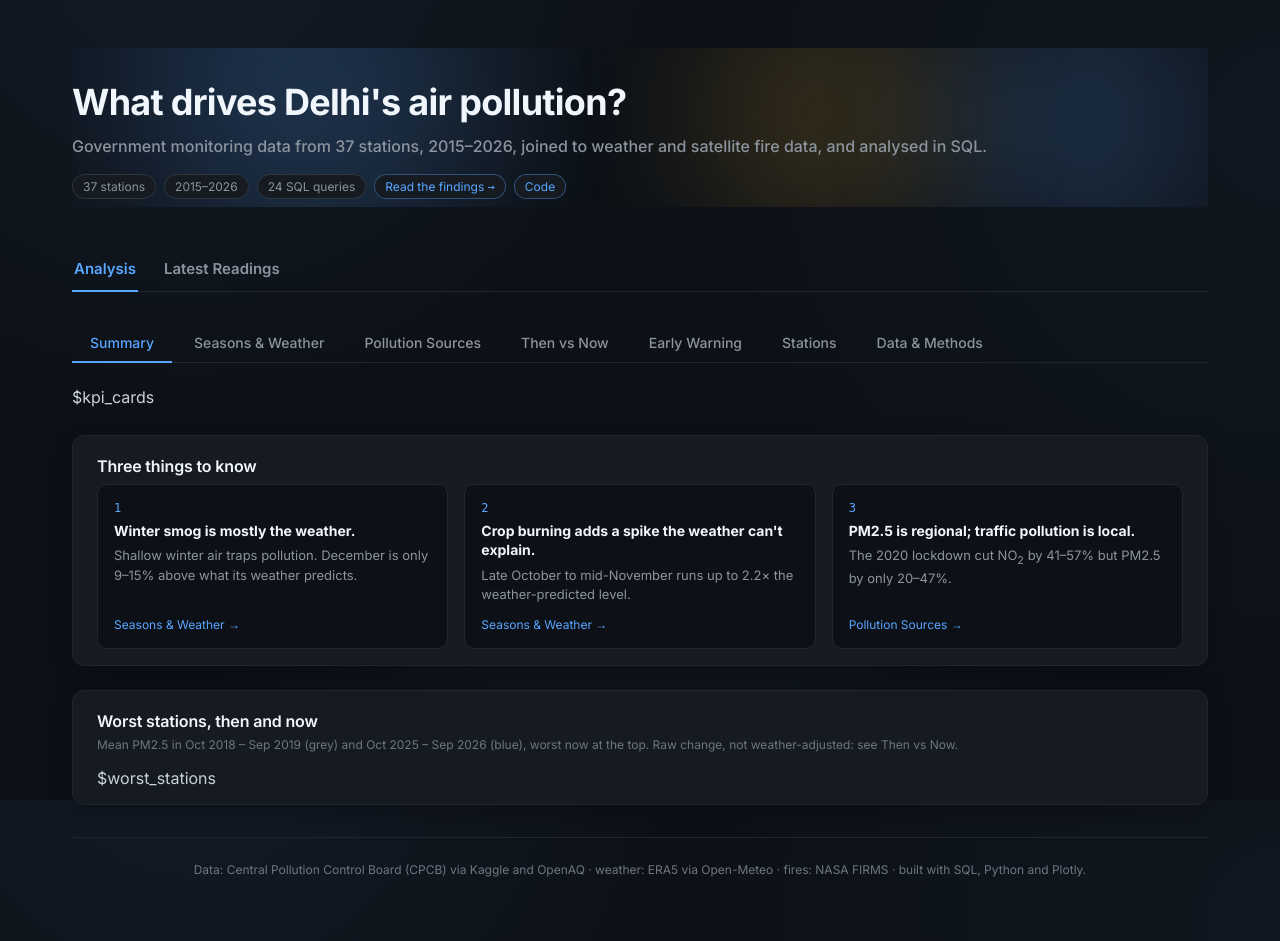
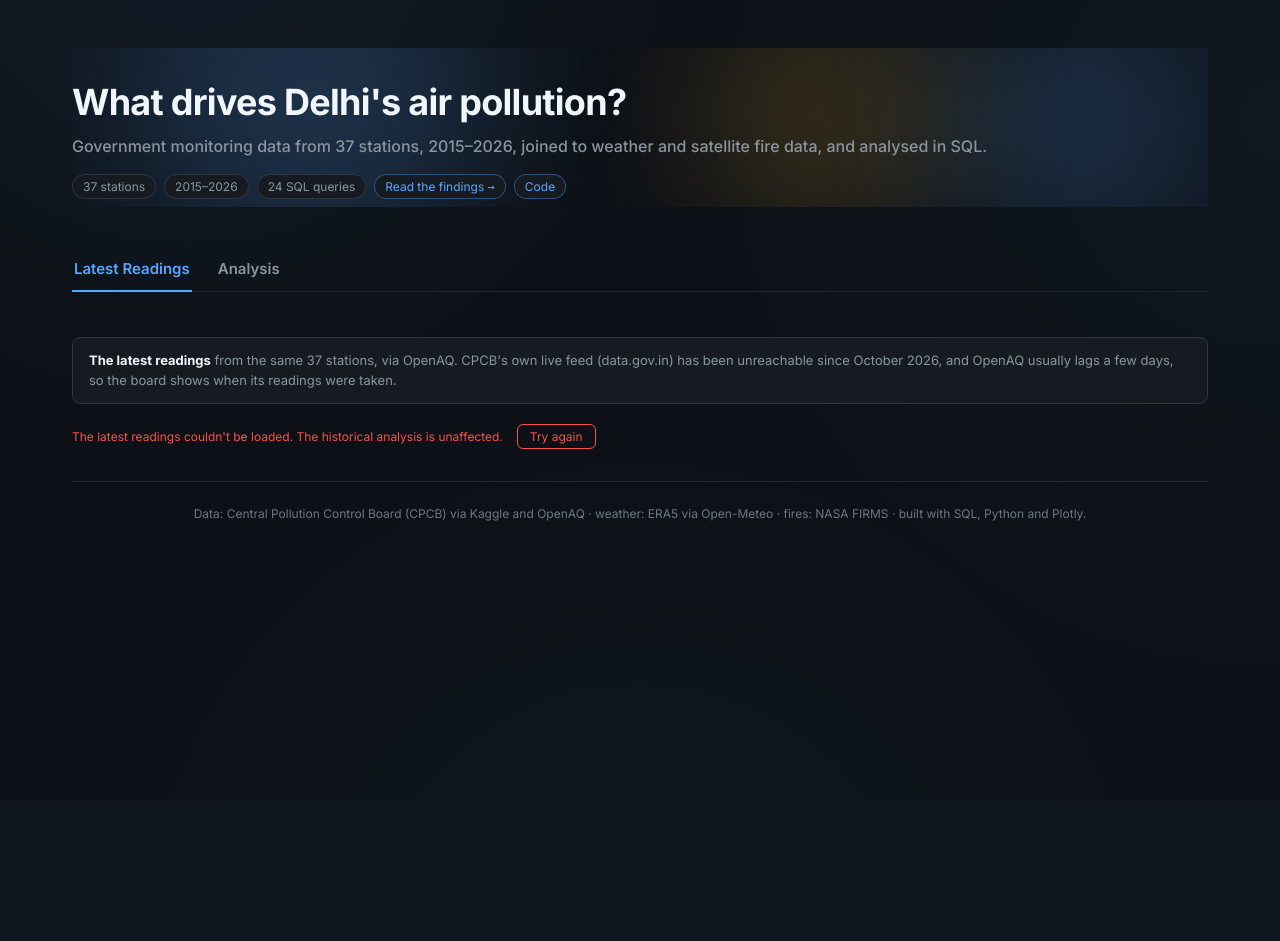
Before and after one commit to vanshajvr/aqi-sql, a Python web app: template templates/dashboard.html in a window 1280 px wide. After the commit the page ends 521 px from the top, so only its background shows below. Run offline with Jinja, Linux system fonts and the light colour scheme; the template is opened without the code that fills it, so the values that code supplies are empty; some libraries are stand-ins or nearby versions; some web fonts are replaced.

Commit message:
Open the site on Latest Readings

```diff
--- a/templates/dashboard.html
+++ b/templates/dashboard.html
@@ -34,12 +34,12 @@
       </div>
     </header>
 
-    <div class="mode-switch" role="tablist" aria-label="Historical or live data">
-      <button class="mode-btn active" id="modebtn-historical" role="tab" aria-selected="true" aria-controls="mode-historical" data-mode="historical">Analysis</button>
-      <button class="mode-btn" id="modebtn-live" role="tab" aria-selected="false" aria-controls="mode-live" data-mode="live">Latest Readings</button>
+    <div class="mode-switch" role="tablist" aria-label="Latest readings or analysis">
+      <button class="mode-btn active" id="modebtn-live" role="tab" aria-selected="true" aria-controls="mode-live" data-mode="live">Latest Readings</button>
+      <button class="mode-btn" id="modebtn-historical" role="tab" aria-selected="false" aria-controls="mode-historical" data-mode="historical">Analysis</button>
     </div>
 
-    <div id="mode-historical" class="mode-content active" role="tabpanel" aria-labelledby="modebtn-historical">
+    <div id="mode-historical" class="mode-content" role="tabpanel" aria-labelledby="modebtn-historical">
     <div class="tabs" role="tablist">
       <button class="tab-btn active" id="tabbtn-summary" role="tab" aria-selected="true" aria-controls="tab-summary" data-tab="summary">Summary</button>
       <button class="tab-btn" id="tabbtn-seasons" role="tab" aria-selected="false" aria-controls="tab-seasons" data-tab="seasons">Seasons &amp; Weather</button>
@@ -324,7 +324,7 @@
     </div>
     </div>
 
-    <div id="mode-live" class="mode-content" role="tabpanel" aria-labelledby="modebtn-live">
+    <div id="mode-live" class="mode-content active" role="tabpanel" aria-labelledby="modebtn-live">
       <p class="live-disclaimer">
         <strong>The latest readings</strong> from the same 37 stations, via OpenAQ. CPCB's own live feed (data.gov.in) has been unreachable since October 2026, and OpenAQ usually lags a few days, so the board shows when its readings were taken.
       </p>
```
